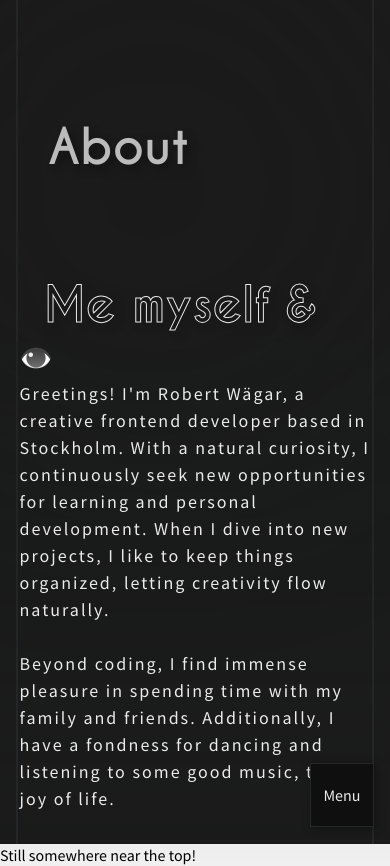
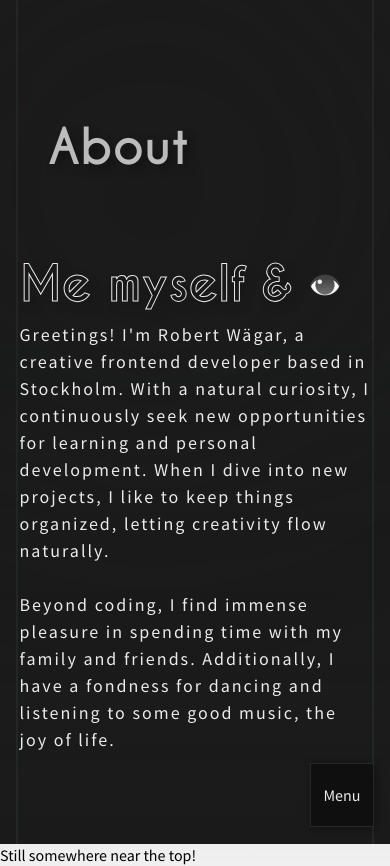
Before and after one commit to robonexx/robertwagar2024, a React (Vite) app: page /about in a window 390 px wide. Built offline with nearby package versions, Linux system fonts and the light colour scheme; a web font is replaced by a local one.

Commit message:
about section fixe desktop / mobile

```diff
--- a/src/components/headline/itemHeadline.module.scss
+++ b/src/components/headline/itemHeadline.module.scss
@@ -1,16 +1,10 @@
 @use '../../styles/base/' as *;
 
 .item_headline {
-  max-width: 80vw;
-  margin: 0 0.5rem;
-  padding: 0 1rem;
+  width: 100%;
   color: transparent;
   font-family: $font-headline;
   -webkit-text-stroke: 1px $color-client-1 !important;
   font-size: $font-size-xxl;
   filter: drop-shadow(5px 5px 5px rgba(0, 0, 0, 0.335));
-
-  @media (min-width: 768px) {
-    padding: 0 2rem;
-  }
 }
--- a/src/pages/about/_components/aboutme/AboutMe.jsx
+++ b/src/pages/about/_components/aboutme/AboutMe.jsx
@@ -5,8 +5,10 @@ import EYE from '../../../../assets/images/eye.png';
 const AboutMe = () => {
   return (
     <div className={styles.aboutme}>
-      <ItemHeadline title='Me myself & ' />{' '}
-      <img src={EYE} alt='an eye icon'></img>
+      <div>
+        <ItemHeadline title='Me myself & ' />{' '}
+        <img src={EYE} alt='an eye icon'></img>
+      </div>
       <p>
         Greetings! I&apos;m Robert Wägar, a creative frontend developer based in
         Stockholm. With a natural curiosity, I continuously seek new
--- a/src/pages/about/_components/aboutme/aboutme.module.scss
+++ b/src/pages/about/_components/aboutme/aboutme.module.scss
@@ -6,18 +6,22 @@
   font-size: $font-size-m;
 
   @media (min-width: 960px) {
-    margin: 2rem auto 0;
+    margin: 2rem 0;
     padding-bottom: 4rem;
     width: 60%;
+    align-self: center;
   }
 
-  h2 {
+  div {
+    display: flex;
+    align-items: center;
 
+    img {
+      margin-left: 1rem;
+      max-height: 2rem;
+    }
   }
 
-  img {
-    max-height: 2rem;
-  }
 
   p {
 
--- a/src/pages/about/about.module.scss
+++ b/src/pages/about/about.module.scss
@@ -4,18 +4,18 @@
   height: 100vh;
   margin: 0 auto;
   padding: 0;
-
   display: flex;
   flex-direction: column;
+
+  @media (min-width: 960px) {
+    align-items: center;
+   justify-content: center;
+  }
 
     .top_section {
       margin-top: 5rem;
       padding: 0 2rem;
-      height: 50vh;
-
-      @media (min-width: 960px) {
-        padding: 10rem 0 2rem 4rem;
-      }
+      height: 20vh;
       }
 
       .section {
```
